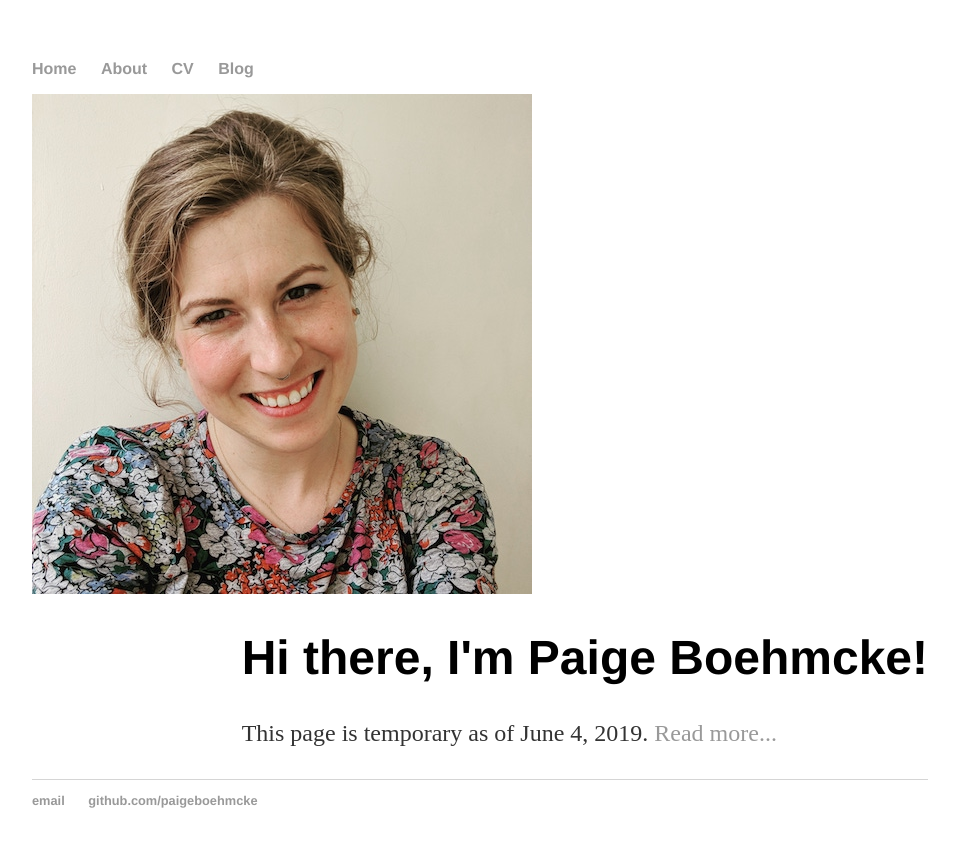
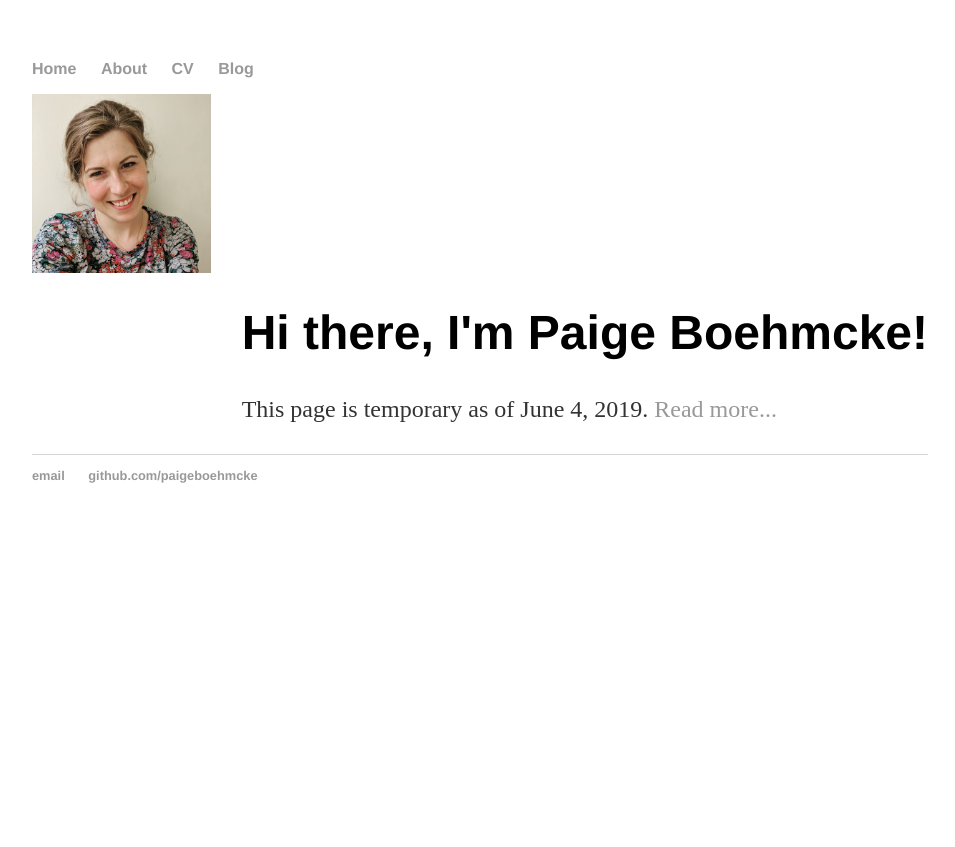
Before and after one commit to paigeboehmcke/paigeboehmcke.github.io, a Jekyll site: the page built from index.html, in a window 1280 px wide. Shown: the top 847 px of the page, without its empty margins (160-1115 px from the left). Built offline with Jekyll 4.4.1, drawn with Linux system fonts in a browser that asks for light colours.

Commit message:
Update index.html

```diff
--- a/index.html
+++ b/index.html
@@ -3,9 +3,7 @@ layout: default
 title: Paige Boehmcke
 ---
 <div class="blurb" style="display: inline-block;">
-	<div style="float: left; display: inline; width: 20%; margin-right: 40px;">
-		<img src="/images/headshot.jpg" alt="paige headshot">
-		</div>
+	<img src="/images/headshot.jpg" alt="paige headshot" style="float: left; display: inline; width: 20%; margin-right: 40px;">
 	<div style="float: right; display: inline;">
 		<h1>Hi there, I'm Paige Boehmcke!</h1>
 		<p>This page is temporary as of June 4, 2019. <a href="/about">Read more...</a></p>
```
